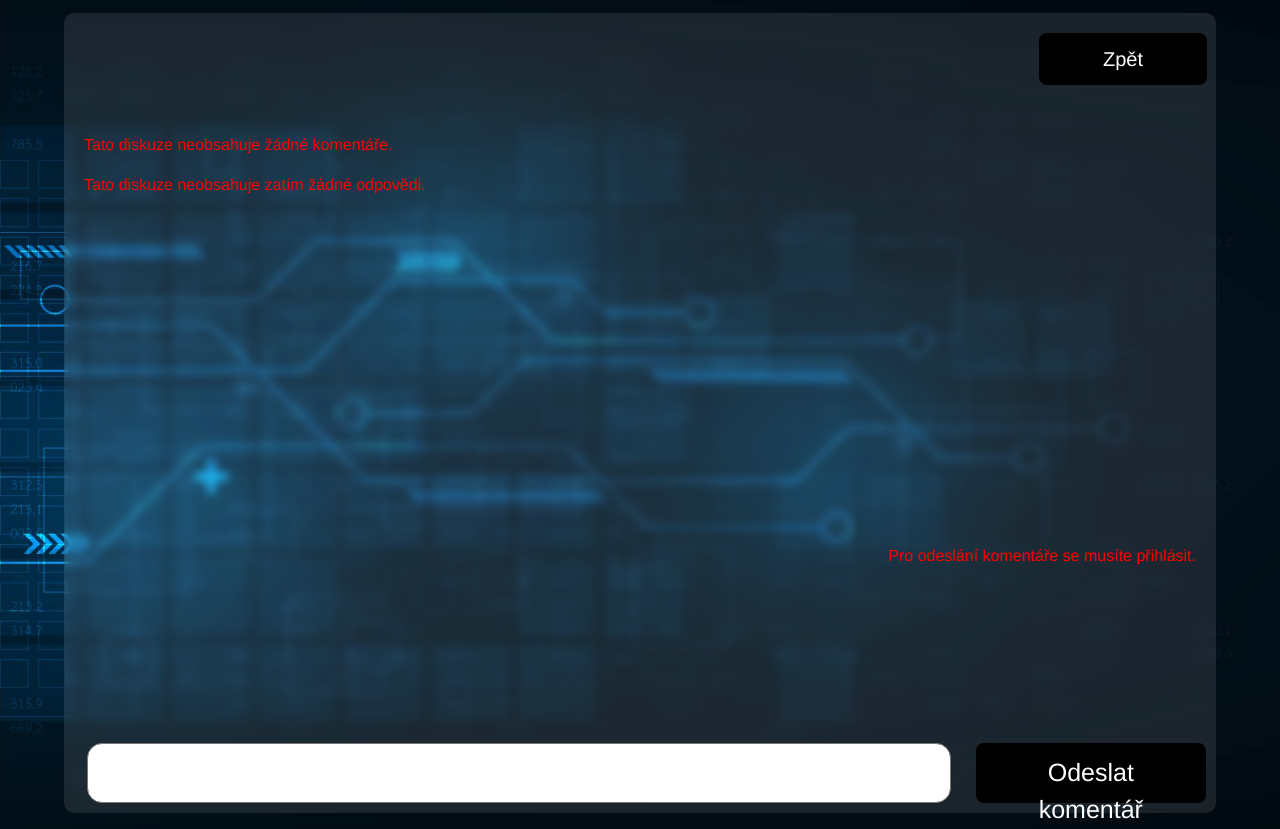
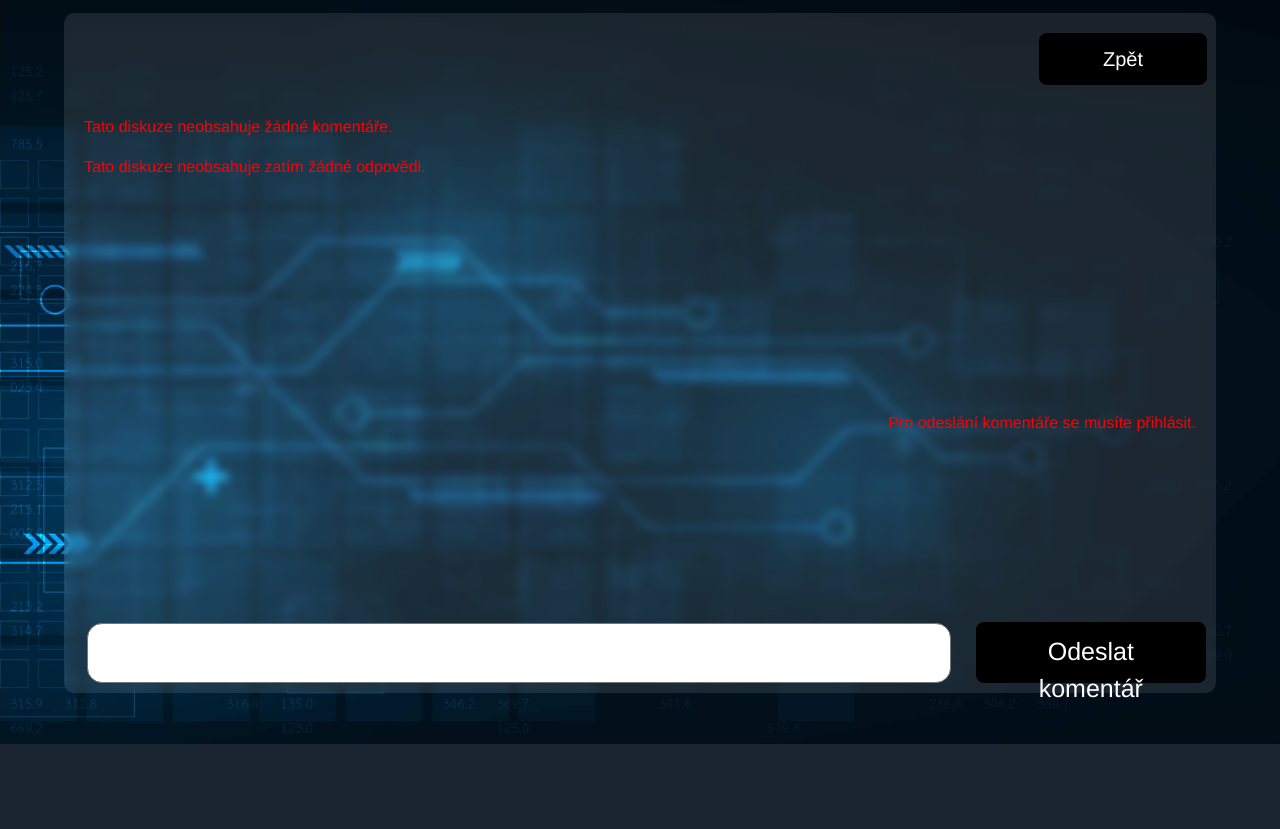
Before and after one commit to AlsyCZ/projekt, a PHP site: page /forumdiskuze.php in a window 1280 px wide. Shown: the part 56-885 px from the top of the page. After the commit the page ends 800 px from the top, so only its background shows below. Run offline with PHP 8.4, Linux system fonts and the light colour scheme; data that the repository does not hold is empty; some libraries are stand-ins or nearby versions.

Commit message:
bug fixes

```diff
--- a/Styles/forumdiskuze.css
+++ b/Styles/forumdiskuze.css
@@ -15,7 +15,7 @@ body {
     border-radius: 10px;
     margin-left: 5%;
     width: 90%;
-    height: 800px;
+    height: 85vh;
     margin-top: 1%;
 }
 .navbar-light .navbar-brand  {
@@ -86,7 +86,7 @@ body {
     background-color: black;
     border: 3px solid black;
     font-size: 25px;
-    height: 7.5%;
+    height: 9%;
     z-index: 999;
 }
 
@@ -94,7 +94,7 @@ body {
     position: absolute;
     top: 15%;
     width: 98.5%;
-    height: 600px;
+    height: 60vh;
     overflow-y: auto;
 }
 
--- a/Styles/forumedit.css
+++ b/Styles/forumedit.css
@@ -16,7 +16,7 @@ body {
     margin-left: 5%;
     width: 90%;
     margin-top: 1%;
-    height: 800px;
+    height: 86vh;
 }
 
 .search-container {
@@ -28,10 +28,10 @@ body {
 .flexcontainer {
     display: grid;
     position: absolute;
-    top: 10%;
+    top: 11%;
     width: 90%;
     left: 5%;
-    max-height: 700px;
+    max-height: 74vh;
     grid-template-columns: auto;
     gap: 20px;
     overflow-y: auto;
--- a/Styles/login.css
+++ b/Styles/login.css
@@ -20,7 +20,7 @@
             width: 40%;
             border-radius: 10px;
             margin-left: 30%;
-            margin-top: 10%;
+            margin-top: 7%;
         }
 
         .back-home-btn, .register-btn, label[for="account"] {
--- a/Styles/registrace.css
+++ b/Styles/registrace.css
@@ -28,7 +28,7 @@ body {
     width: 36%;
     border-radius: 10px;
     margin-left: 32%;
-    margin-top: 8%;
+    margin-top: 3%;
 }
 
 .back-home-btn,
--- a/forumdiskuze.php
+++ b/forumdiskuze.php
@@ -208,7 +208,7 @@ if (isset($_GET['add_div'])) {
 </div>
 <?php
 if (empty($userId)) {
-        echo "<p style='color: red;float:right;margin-top:46%'>Pro odeslání komentáře se musíte přihlásit.</p>";
+        echo "<p style='color: red;float:right;margin-top:34%'>Pro odeslání komentáře se musíte přihlásit.</p>";
     }
 ?>
     <div class="addcomments">
--- a/index.php
+++ b/index.php
@@ -254,10 +254,7 @@ try {
         </tr><tr>
             <th>Role</th>
             <td>' . $hardwareData[0]['role'] . '</td>
-        </tr><tr>
-        <th>XP</th>
-        <td>' . $hardwareData[0]['xp'] .'</td>
-    </tr>';
+        </tr>';
     }
 } catch (PDOException $e) {
     echo "Chyba při připojování k databázi: " . $e->getMessage();
```
